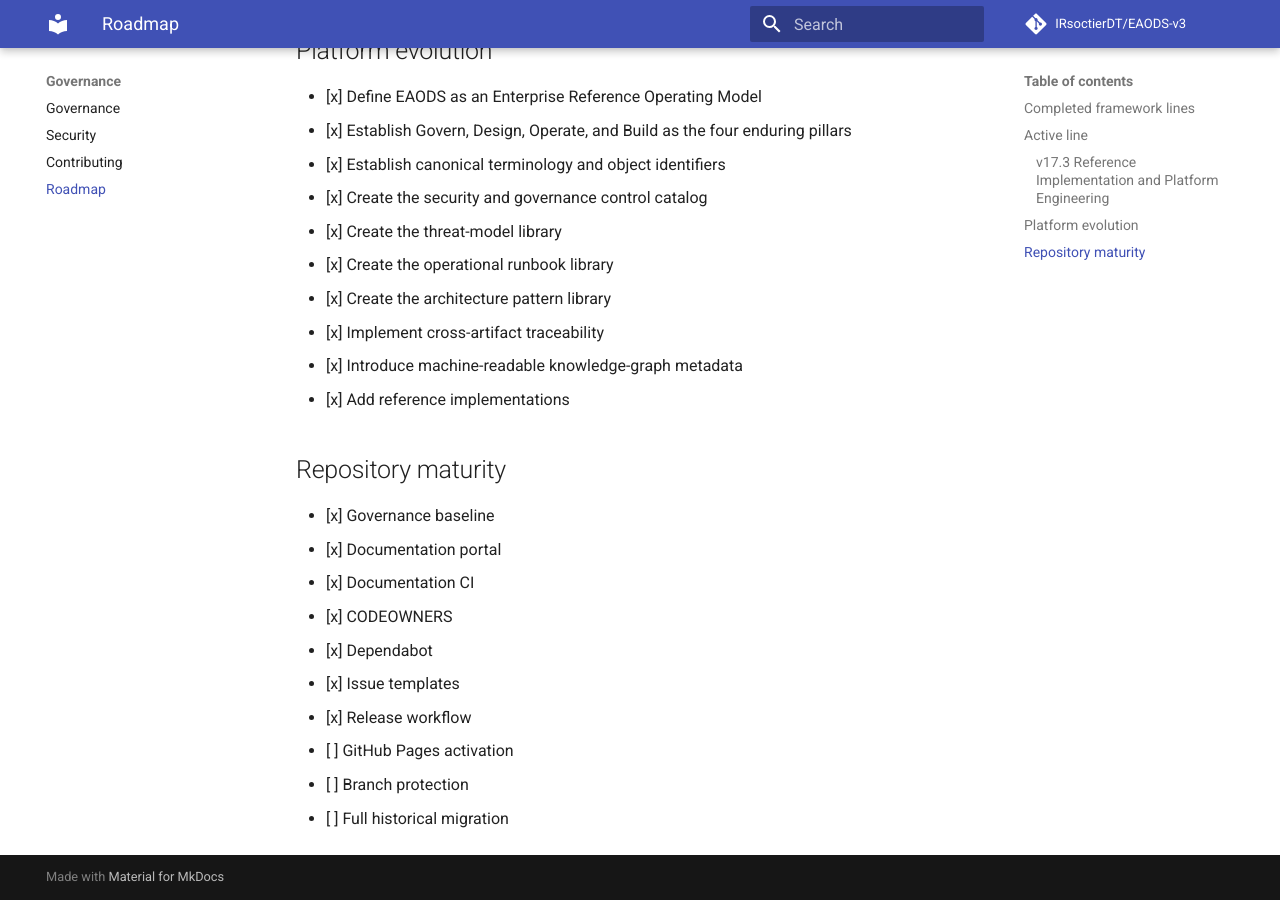
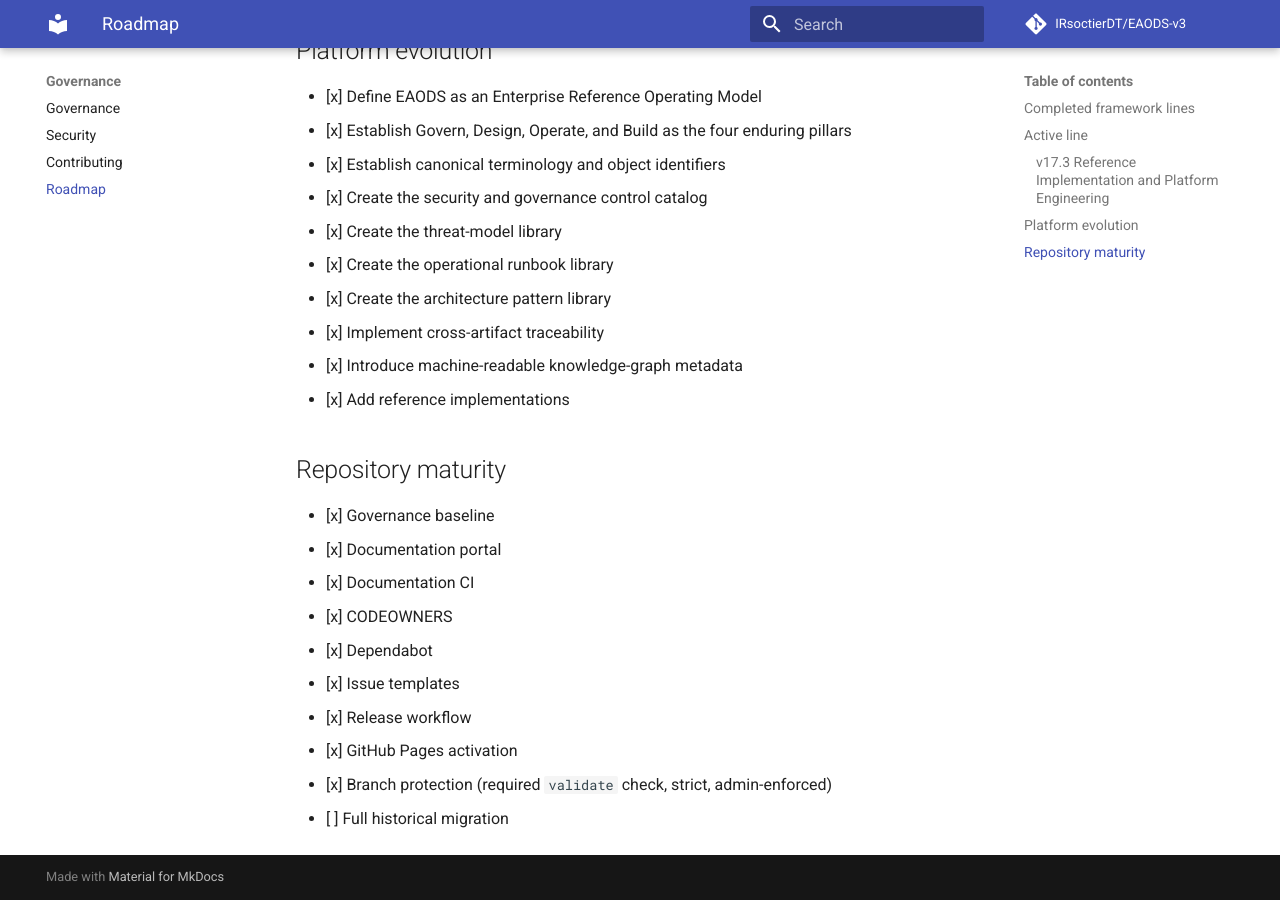
Before and after one commit to IRsoctierDT/EAODS-v3, an MkDocs documentation site: the page built from docs/governance/ROADMAP.md, in a window 1280 px wide and 900 px high, scrolled down 667 px. Built offline with MkDocs 1.6.1 and Material for MkDocs 9.7.7, drawn with Linux system fonts in a browser that asks for light colours; comment, search, counter and statistics services are not loaded.

Commit message:
docs(governance): roadmap single source of truth; record Pages + branch protection done (#19)

```diff
--- a/docs/governance/ROADMAP.md
+++ b/docs/governance/ROADMAP.md
@@ -37,6 +37,6 @@
 - [x] Dependabot
 - [x] Issue templates
 - [x] Release workflow
-- [ ] GitHub Pages activation
-- [ ] Branch protection
+- [x] GitHub Pages activation
+- [x] Branch protection (required `validate` check, strict, admin-enforced)
 - [ ] Full historical migration
```
Also changed, not shown: ROADMAP.md (+4 -23 lines).
